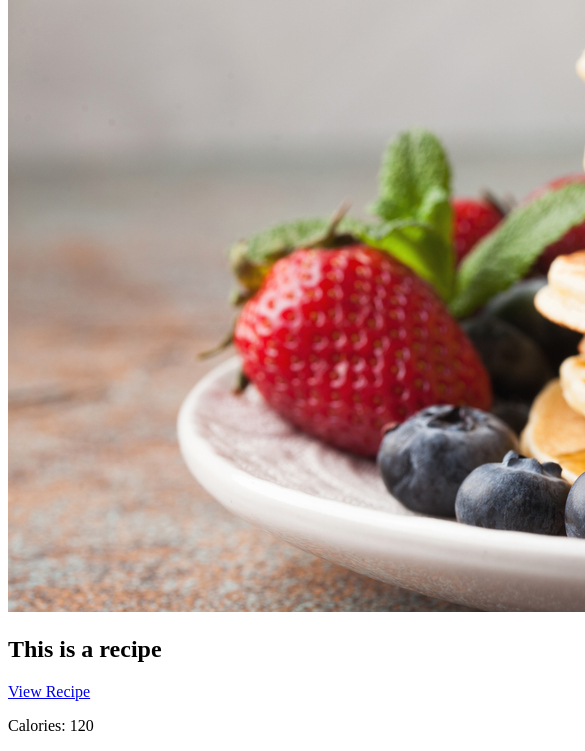
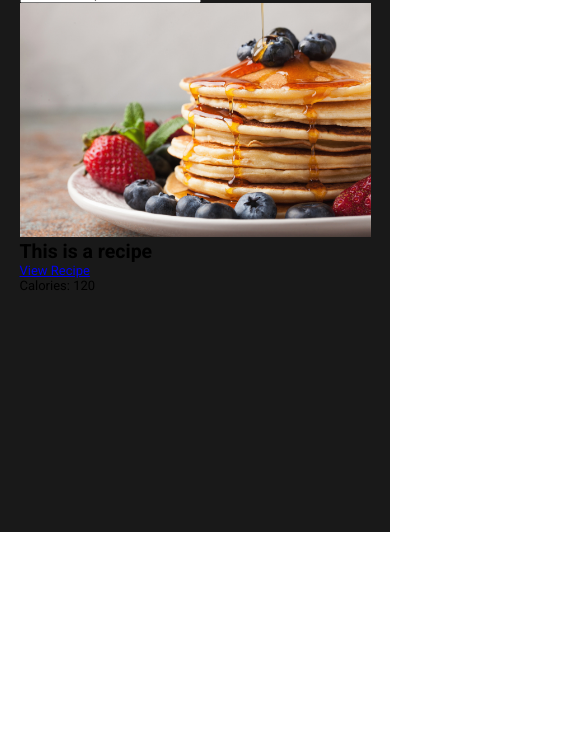
Before and after one commit to bfy22/Rcipe-Scraper-Project-Phase-2, a plain HTML site: page index.html in a window 390 px wide. Shown: the part 312-1063 px from the top of the page, 585 px wide, since content can reach past the window. After the commit the page ends 844 px from the top, so only its background shows below. Drawn offline with Linux system fonts and the light colour scheme.

Commit message:
prototype responsive styling

```diff
--- a/index.html
+++ b/index.html
@@ -4,11 +4,22 @@
     <meta charset = "UTF-8">
     <meta name="viewport" content="width-device-width, initial-scale=1.0">
     <title>Recipe App</title>
+
+    <link rel="stylesheet" href="style.css">
+
+    <link rel="preconnect" href="https://fonts.googleapis.com">
+    <link rel="preconnect" href="https://fonts.gstatic.com" crossorigin>
+    <link href="https://fonts.googleapis.com/css2?family=Roboto:wght@400;500;700&display=swap" rel="stylesheet">
+
+    <link rel="preconnect" href="https://fonts.googleapis.com">
+    <link rel="preconnect" href="https://fonts.gstatic.com" crossorigin>
+    <link href="https://fonts.googleapis.com/css2?family=Nunito:ital,wght@0,200..1000;1,200..1000&display=swap" rel="stylesheet">
+
   </head>
 
   <body>
     <section>
-      <div class="">
+      <div class="container">
         <h1 class="brand-name">Recipe Matrix</h1>
         <form>
           <input type="text" placeholder="Search Recipe...">
@@ -23,6 +34,8 @@
           <p class="nutrition-data">Calories: 120</p>
         </div>
       </div>
+
+
     </section>
   </body>
 </html>
--- /dev/null
+++ b/style.css
@@ -0,0 +1,51 @@
+/*universal styles*/
+*{
+  padding: 0;
+  margin: 0;
+  box-sizing: border-box;
+}
+
+/*percentages, vh and auto for responsivesness*/
+img {
+  height: 100%;
+  width: 100%;
+  object-fit: cover;
+}
+
+html {
+  font-family: 'Roboto';
+  font-size: 13px;
+}
+
+section {
+  min-height: 100vh;
+  width: 100%;
+
+  background-color: rgb(25, 25, 25);
+
+  display: flex;
+  align-items: center;
+  justify-content: center;
+
+  padding: 100px 0;
+}
+
+.container{
+  width: 90%;
+  height: auto;
+  max-width: 1200px; /*prohibits overscaling*/
+
+  margin: 0 auto;
+}
+
+.brand-name {
+  font-size: 48px;
+  color: white;
+  text-align: center;
+}
+
+form {
+  width: 90%;
+  max-width: 400px;
+  margin: 20px, auto;
+}
```
